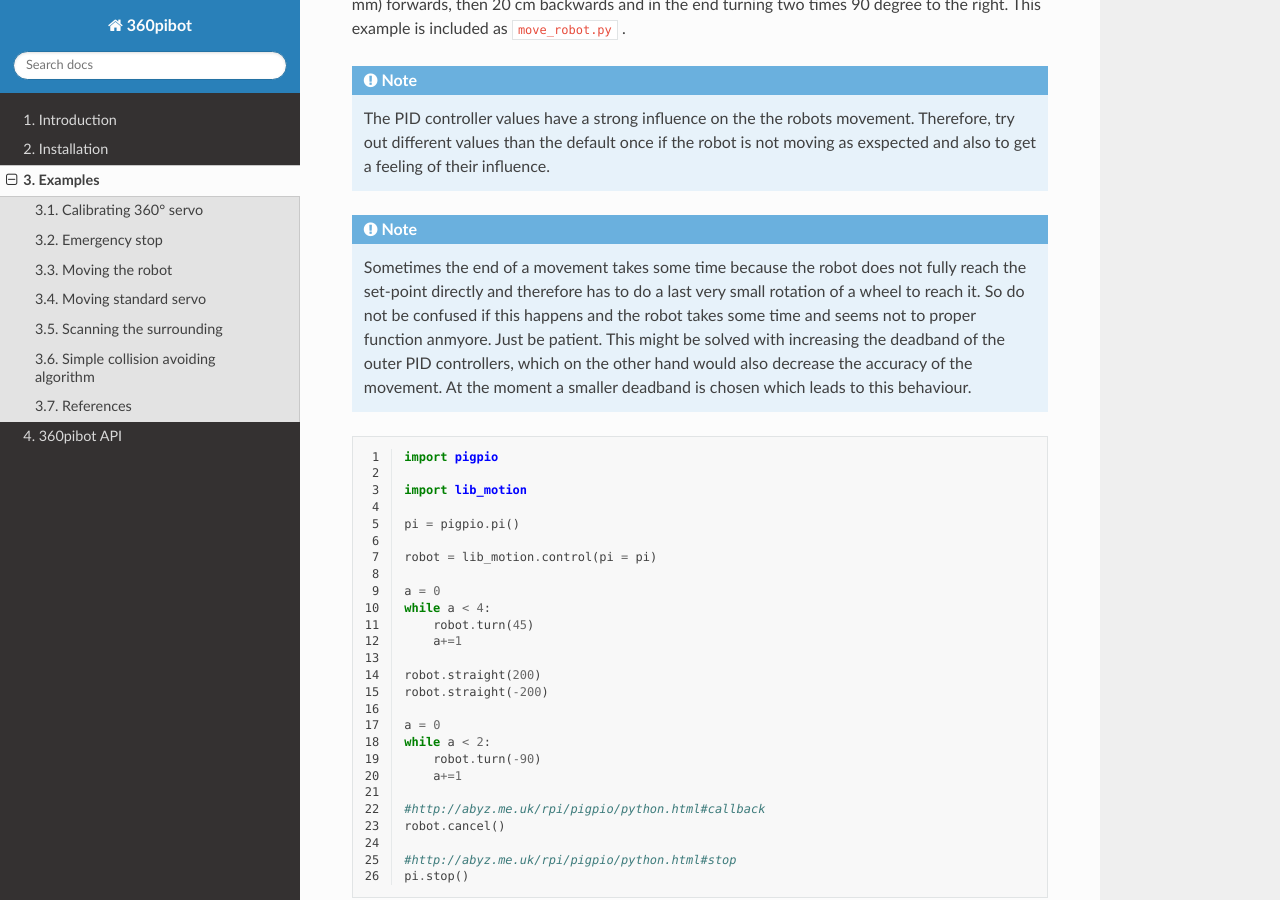
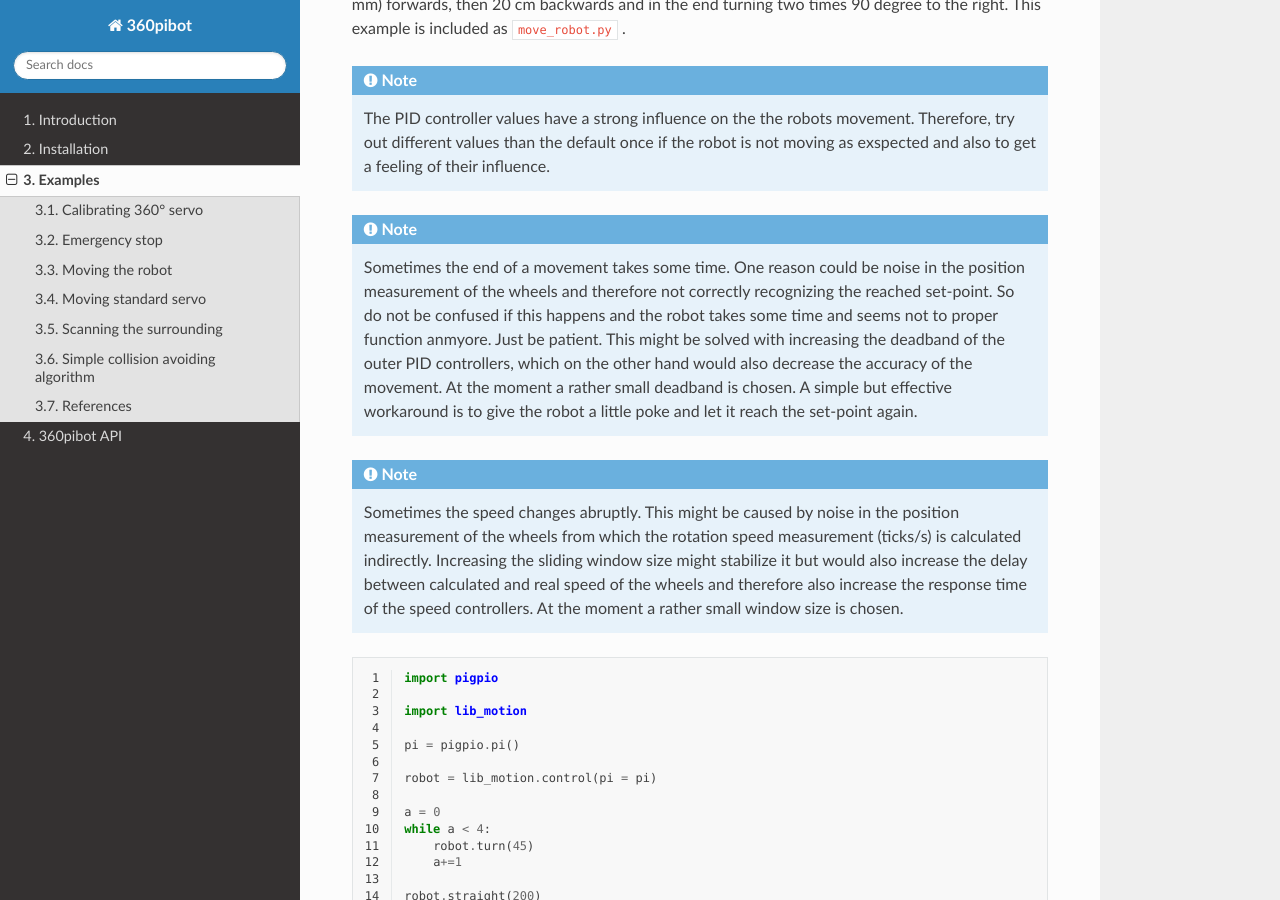
Before and after one commit to choeffer/360pibot, a Sphinx documentation site: the page built from docs/examples.rst, in a window 1280 px wide and 900 px high, scrolled down 3202 px. Built offline with Sphinx 7.4.7 and the Read the Docs theme 2.0.0, drawn with Linux system fonts in a browser that asks for light colours.

Commit message:
added two notes about position not reached sometimes and abrupt speed changes

```diff
--- a/docs/examples.rst
+++ b/docs/examples.rst
@@ -130,14 +130,25 @@ as ``move_robot.py`` .
 
 .. note::
 
-    Sometimes the end of a movement takes some time because the robot does
-    not fully reach the set-point directly and therefore has to do a last
-    very small rotation of a wheel to reach it. So do not be confused
+    Sometimes the end of a movement takes some time. One reason could be
+    noise in the position measurement of the wheels and therefore not
+    correctly recognizing the reached set-point. So do not be confused
     if this happens and the robot takes some time and seems not to proper
     function anmyore. Just be patient. This might be solved with increasing
     the deadband of the outer PID controllers, which on the other hand would
-    also decrease the accuracy of the movement. At the moment a smaller
-    deadband is chosen which leads to this behaviour.
+    also decrease the accuracy of the movement. At the moment a rather small
+    deadband is chosen. A simple but effective workaround is to give the
+    robot a little poke and let it reach the set-point again.
+
+.. note::
+
+    Sometimes the speed changes abruptly. This might be caused by noise in
+    the position measurement of the wheels from which the rotation speed
+    measurement (ticks/s) is calculated indirectly. Increasing the sliding
+    window size might stabilize it but would also increase the delay between
+    calculated and real speed of the wheels and therefore also increase the
+    response time of the speed controllers. At the moment a rather small
+    window size is chosen.
 
 .. literalinclude:: ../move_robot.py
    :linenos:
--- a/lib_motion.py
+++ b/lib_motion.py
@@ -109,7 +109,7 @@
     :param int,float Ki_p:
         Ki value of the outer PID controllers, see method :meth:`move`
         for more informations.
-        **Default:** 0.15.
+        **Default:** 0.1.
     :param int,float Kd_p:
         Kd value of the outer PID controllers, see method :meth:`move`
         for more informations.
```
